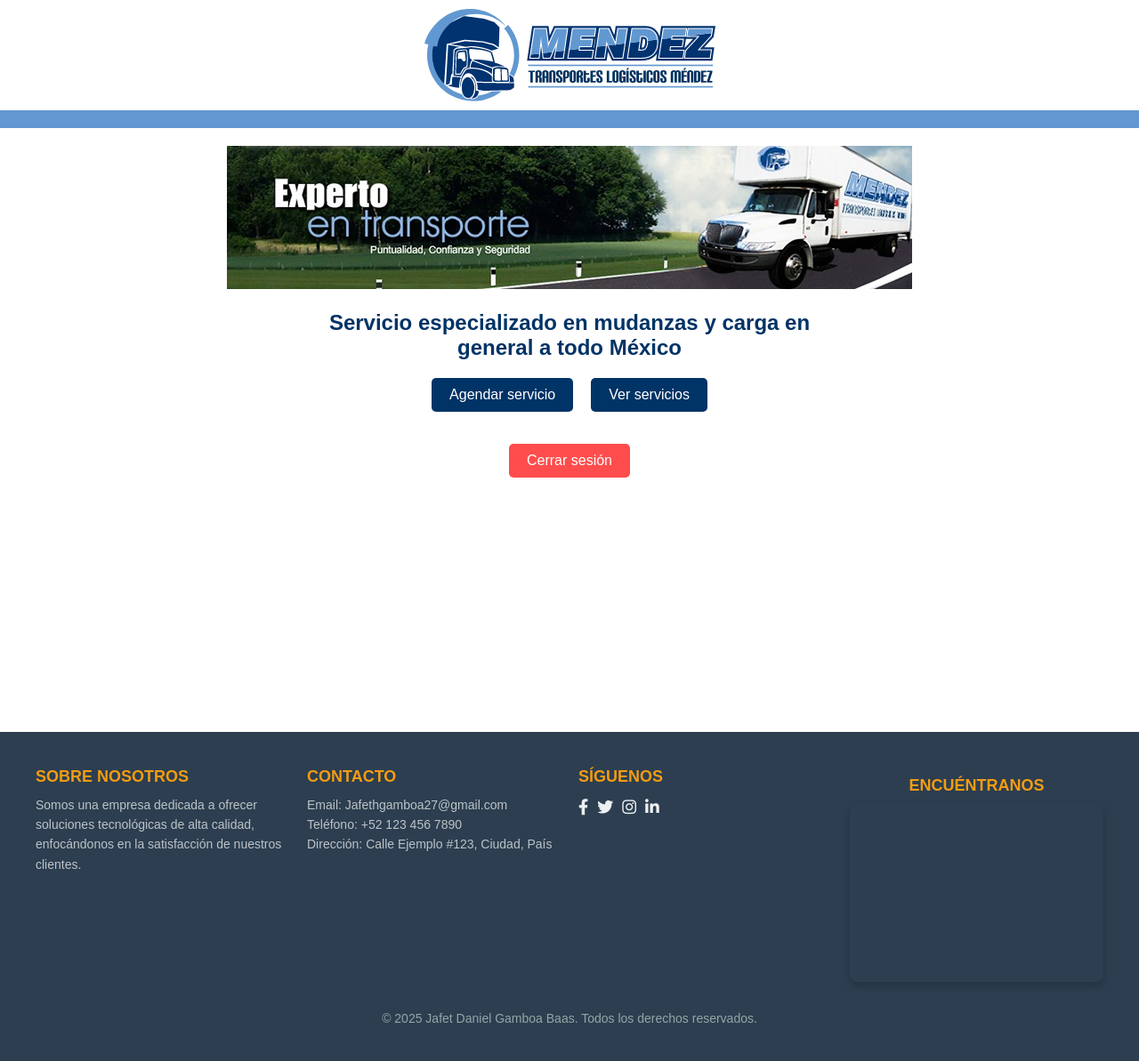
After one commit to DARKTOTEM2703/Programacion-de-formulario-con-BD, a PHP site: page /Programacion-de-formulario-con-BD/dashboard.php in a window 1280 px wide. The commit adds this page. Shown: the whole page at 89% size. Run offline with PHP 8.4, Linux system fonts and the light colour scheme; a user stored in the database is signed in; grey boxes are pictures that could not be loaded.

Commit message:
Actualizar redirecciones a dashboard.php y mejorar el diseño del footer; eliminar archivo index.css y agregar dashboard.php con su respectivo estilo.

```diff
--- a/JS/googleconection.js
+++ b/JS/googleconection.js
@@ -16,7 +16,7 @@ function handleCredentialResponse(response) {
       console.log("Respuesta del servidor:", data);
       if (data.success) {
         alert(`Bienvenido, ${user.name}`);
-        window.location.href = "index.php";
+        window.location.href = "dashboard.php";
       } else {
         alert("Error al autenticar con Google.");
       }
--- a/WatchData.php
+++ b/WatchData.php
@@ -31,7 +31,7 @@ $result = $stmt->get_result();
     <?php include 'components/header.php'; ?>
 
     <div class="data-container">
-        <button class="btn-back" onclick="window.location.href='index.php'">
+        <button class="btn-back" onclick="window.location.href='dashboard.php'">
             << Regresar</button>
                 <h2>Datos de los Formularios Enviados</h2>
 
--- a/components/footer.php
+++ b/components/footer.php
@@ -1,9 +1,41 @@
 <link rel="stylesheet" href="css/footer.css">
-<div class="blue-bar"></div>
-<div class="footer">
-    <div class="footer__title">
-        JAFETH DANIEL GAMBOA BAAS<br>
-        PROGRAMACION WEB<br>
-        7SB
+<link href="https://cdnjs.cloudflare.com/ajax/libs/font-awesome/5.15.4/css/all.min.css" rel="stylesheet">
+<footer class="footer">
+    <div class="footer__container">
+        <!-- Sobre Nosotros -->
+        <div class="footer__section">
+            <h4>Sobre Nosotros</h4>
+            <p>Somos una empresa dedicada a ofrecer soluciones tecnológicas de alta calidad, enfocándonos en la
+                satisfacción de nuestros clientes.</p>
+        </div>
+        <!-- Contacto -->
+        <div class="footer__section">
+            <h4>Contacto</h4>
+            <p>Email: <a href="mailto:Jafethgamboa27@gmail.com">Jafethgamboa27@gmail.com</a></p>
+            <p>Teléfono: +52 123 456 7890</p>
+            <p>Dirección: Calle Ejemplo #123, Ciudad, País</p>
+        </div>
+        <!-- Síguenos -->
+        <div class="footer__section">
+            <h4>Síguenos</h4>
+            <div class="footer__social">
+                <a href="https://facebook.com" target="_blank"><i class="fab fa-facebook-f"></i></a>
+                <a href="https://twitter.com" target="_blank"><i class="fab fa-twitter"></i></a>
+                <a href="https://instagram.com" target="_blank"><i class="fab fa-instagram"></i></a>
+                <a href="https://linkedin.com" target="_blank"><i class="fab fa-linkedin-in"></i></a>
+            </div>
+        </div>
+        <!-- Mapa -->
+        <div class="footer__section footer__map">
+            <h4>Encuéntranos</h4>
+            <iframe
+                src="https://www.google.com/maps/embed?pb=!1m18!1m12!1m3!1d3153.835434509374!2d-122.4194154846819!3d37.77492927975959!2m3!1f0!2f0!3f0!3m2!1i1024!2i768!4f13.1!3m3!1m2!1s0x80858064f0f0f0f%3A0x0!2zMzfCsDQ2JzI5LjgiTiAxMjLCsDI1JzA3LjkiVw!5e0!3m2!1ses!2smx!4v1681234567890!5m2!1ses!2smx"
+                allowfullscreen="" loading="lazy" referrerpolicy="no-referrer-when-downgrade">
+            </iframe>
+        </div>
     </div>
-</div>
+
+    <div class="footer__bottom">
+        <p>&copy; 2025 Jafet Daniel Gamboa Baas. Todos los derechos reservados.</p>
+    </div>
+</footer>
--- a/components/google_login_handler.php
+++ b/components/google_login_handler.php
@@ -68,7 +68,7 @@ if (isset($_GET['code'])) {
         }
 
         // Redirigir al usuario al índice principal
-        header("Location: ../index.php");
+        header("Location: ../dashboard.php");
         exit();
     } else {
         echo "Error al obtener el token: " . json_encode($token['error']);
--- a/components/login_handler.php
+++ b/components/login_handler.php
@@ -20,7 +20,7 @@ if ($_SERVER["REQUEST_METHOD"] == "POST") {
             $_SESSION['nombre_usuario'] = $user['nombre_usuario'];
 
             // Redirige al index principal
-            header("Location: ../index.php");
+            header("Location: ../dashboard.php");
             exit();
         } else {
             // Contraseña incorrecta
--- a/css/footer.css
+++ b/css/footer.css
@@ -10,14 +10,80 @@ body {
 }
 
 .footer {
-  background-color: #003366; /* Color azul */
-  color: white;
-  text-align: center;
-  padding: 10px 0;
-  margin-top: auto; /* Empuja el footer al fondo */
+  background-color: #2c3e50;
+  color: #ecf0f1;
+  padding: 40px 20px;
+  font-family: "Poppins", Arial, sans-serif;
 }
 
-.footer__title {
-  font-size: 16px;
-  line-height: 1.5;
+.footer__container {
+  display: grid;
+  grid-template-columns: repeat(4, 1fr); /* Cuatro columnas iguales */
+  gap: 20px; /* Espaciado uniforme entre columnas */
+  max-width: 1200px;
+  margin: 0 auto;
 }
+
+.footer__section {
+  text-align: left; /* Alinea el contenido a la izquierda */
+}
+
+.footer__section h4 {
+  font-size: 18px;
+  margin-bottom: 10px;
+  color: #f39c12;
+  text-transform: uppercase;
+  font-weight: 600;
+}
+
+.footer__section p,
+.footer__section a {
+  font-size: 14px;
+  line-height: 1.6;
+  color: #bdc3c7;
+  text-decoration: none;
+}
+
+.footer__section a:hover {
+  color: #f39c12;
+}
+
+.footer__social {
+  display: flex;
+  gap: 10px;
+}
+
+.footer__social a {
+  color: #ecf0f1;
+  font-size: 18px;
+  transition: color 0.3s ease;
+}
+
+.footer__social a:hover {
+  color: #f39c12;
+}
+
+.footer__map {
+  flex: 1 1 calc(50% - 20px); /* El mapa ocupa el 50% del ancho menos el espaciado */
+  margin: 10px auto;
+  text-align: center;
+}
+
+.footer__map iframe {
+  border: 0;
+  border-radius: 8px;
+  box-shadow: 0 4px 8px rgba(0, 0, 0, 0.2);
+  width: 100%;
+  height: 200px;
+}
+
+.footer__bottom {
+  text-align: center;
+  margin-top: 20px;
+  font-size: 14px;
+  color: #95a5a6;
+}
+
+.footer__bottom p {
+  margin: 0;
+}
--- /dev/null
+++ b/dashboard.php
@@ -0,0 +1,43 @@
+<?php
+session_start();
+if (!isset($_SESSION['usuario_id'])) {
+    header("Location: login.php");
+    exit();
+}
+?>
+
+<!DOCTYPE html>
+<html lang="es">
+
+<head>
+    <meta charset="UTF-8">
+    <meta name="viewport" content="width=device-width, initial-scale=1.0">
+    <link rel="stylesheet" href="css/dashboard.css">
+
+    <title>Formulario con Base de Datos</title>
+</head>
+
+<body>
+    <div class="content">
+        <?php include 'components/header.php'; ?>
+        <div class="header">
+            <img src="img/foto.jpg" alt="Transporte" class="header__image">
+        </div>
+        <div class="main">
+            <h2>Servicio especializado en mudanzas y carga en general a todo México</h2>
+            <div class="buttons">
+                <button class="btn btn-primary" onclick="window.location.href='forms.php'">Agendar servicio</button>
+                <button class="btn btn-secondary" onclick="window.location.href='WatchData.php'">Ver servicios</button>
+            </div>
+            <div class="logout">
+                <button class="btn btn-logout" onclick="window.location.href='logout.php'">Cerrar sesión</button>
+            </div>
+        </div>
+    </div>
+    <?php include 'components/footer.php'; ?>
+
+
+</body>
+<script src="js/dark-mode.js"></script>
+
+</html>
--- a/forms.php
+++ b/forms.php
@@ -19,7 +19,7 @@ if (empty($_SESSION['csrf_token'])) {
     <?php include 'components/header.php'; ?>
 
     <div class="form-container">
-        <button class="btn-back" onclick="window.location.href='index.php'">
+        <button class="btn-back" onclick="window.location.href='dashboard.php'">
             << Regresar</button>
                 <form action="components/form_handler.php" method="POST">
                     <input type="hidden" name="csrf_token" value="<?php echo $_SESSION['csrf_token']; ?>">
```
Also changed, not shown: index.php (deleted, +0 -43 lines), css/dashboard.css (renamed from css/index.css).
